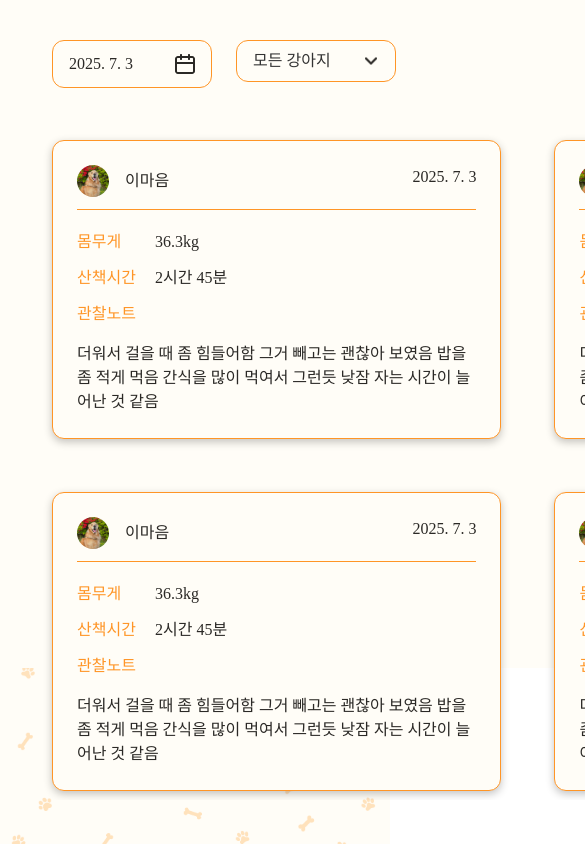
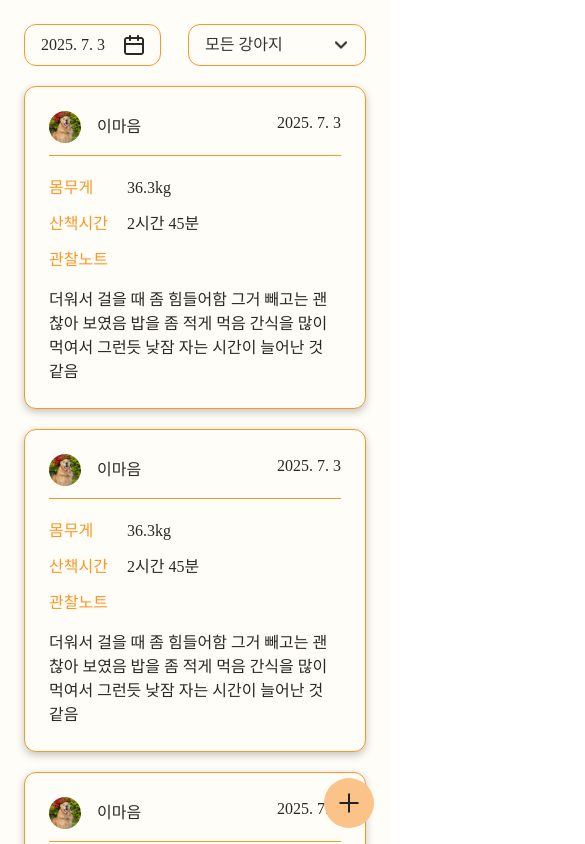
Before and after one commit to run3go/WEB4_5_404TNF_FE, a Next.js app: page /diary in a window 390 px wide. Shown: the top 844 px of the page, 585 px wide, since content can reach past the window. Built offline with nearby package versions, Linux system fonts and the light colour scheme.

Commit message:
💄 Style: 생활기록 리스트 반응형 구현

```diff
--- a/src/app/diary/page.tsx
+++ b/src/app/diary/page.tsx
@@ -13,27 +13,30 @@ export default function Diary() {
   ];
 
   return (
-    <div className="h-[calc(100vh-176px)] w-[1548px] bg-[var(--color-background)] p-10">
-      <div className="mb-3 flex justify-between">
-        <div className="flex gap-6 pl-3">
-          <div className="flex h-12 w-[160px] items-center justify-between rounded-xl border-1 border-[var(--color-primary-500)] px-4">
+    <main className="flex w-screen flex-col items-center bg-[var(--color-background)] p-6 sm:block sm:h-200 sm:w-full sm:p-0">
+      <div className="mb-3 flex w-full justify-between">
+        <div className="flex w-full justify-between gap-6 sm:justify-start sm:pl-3">
+          <div className="flex w-[137px] items-center justify-between rounded-xl border-1 border-[var(--color-primary-500)] px-4 sm:w-[160px]">
             2025. 7. 3
             <Icon width="20px" height="20px" left="-188px" top="-123px" />
           </div>
           <SelectBox
             options={options}
-            width="160px"
+            width="178px"
             borderColor="var(--color-primary-500)"
             footstep
             hasBorder
           />
         </div>
-        <Link className="flex items-center gap-2" href={'/post/create'}>
+        <Link
+          className="hidden items-center gap-2 sm:flex"
+          href={'/diary/create'}
+        >
           <Icon width="20px" height="20px" left="-266px" top="-75px" />
-          <span className="font-medium">기록하기</span>
+          <span className="inline-block w-20 font-medium">기록하기</span>
         </Link>
       </div>
-      <ul className="scrollbar-hidden -mr-3 flex h-[700px] flex-wrap gap-[53px] overflow-y-scroll pt-10 pr-3 pb-4 pl-3">
+      <ul className="scrollbar-hidden flex flex-col gap-5 pt-2 pb-4 sm:h-[700px] sm:flex-row sm:flex-wrap sm:gap-[53px] sm:overflow-y-scroll sm:px-3 sm:pt-10">
         {Array(9)
           .fill(0)
           .map((item, i) => (
@@ -42,6 +45,9 @@ export default function Diary() {
             </li>
           ))}
       </ul>
-    </div>
+      <div className="fixed right-4 bottom-4 flex h-[50px] w-[50px] items-center justify-center rounded-full bg-[var(--color-primary-300)] sm:hidden">
+        <Icon width="20px" height="20px" left="-266px" top="-75px" />
+      </div>
+    </main>
   );
 }
```
